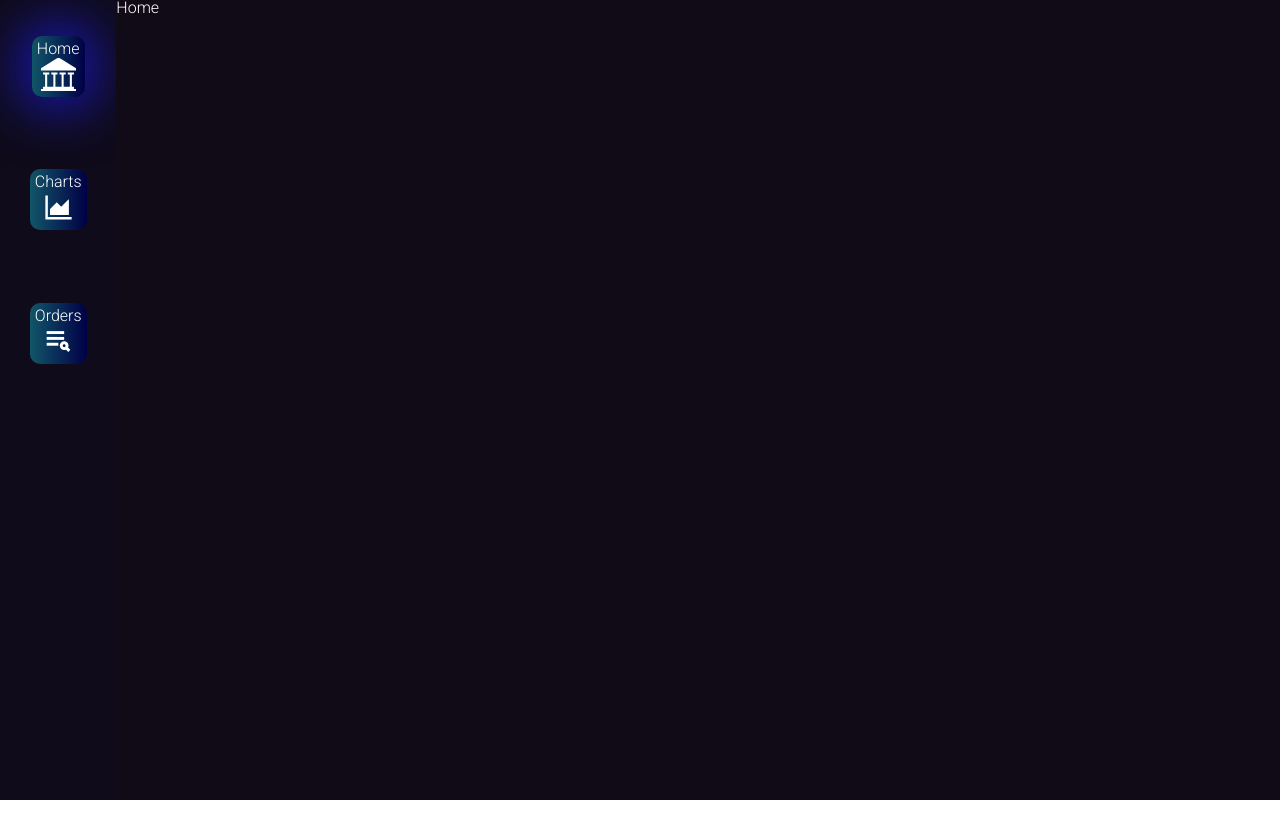
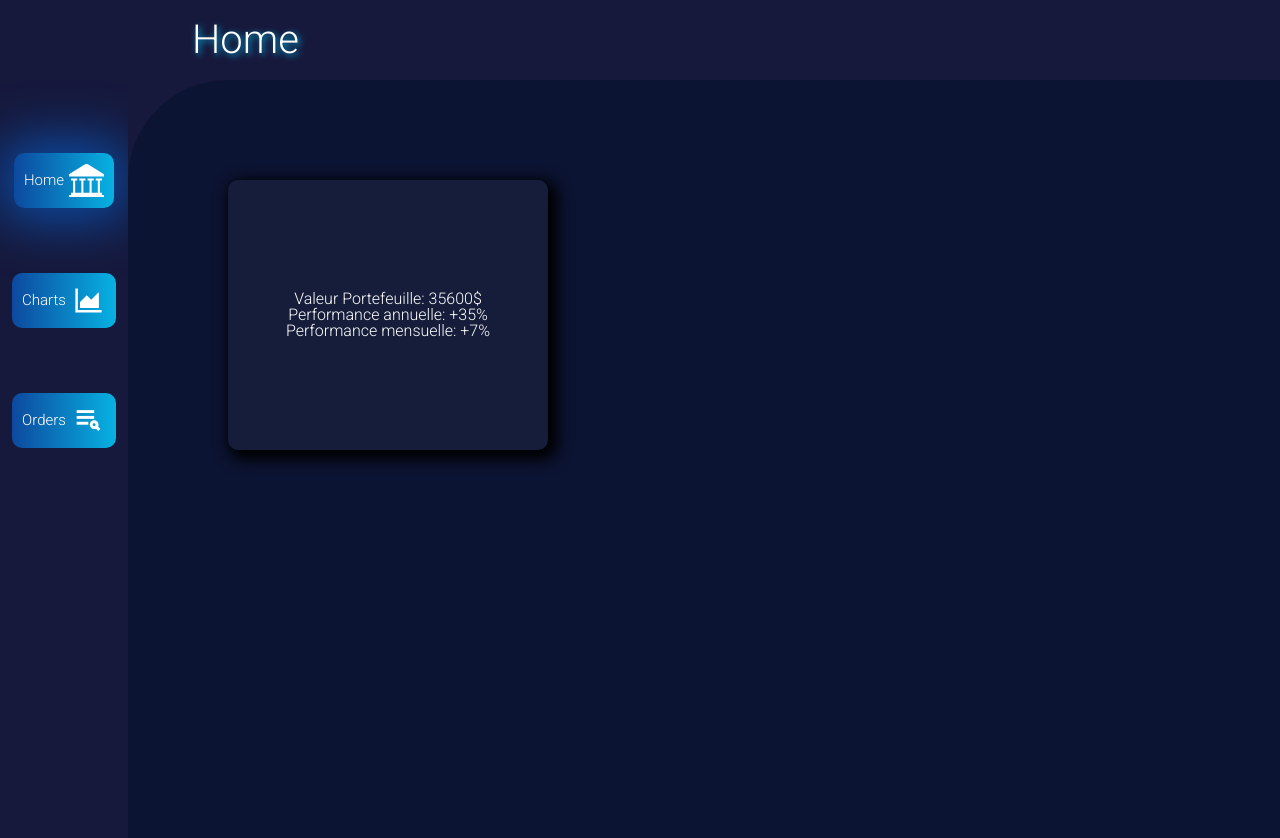
Before and after one commit to Matthieudegny/My-web3-dashboard, a React (Create React App) app: page / in a window 1280 px wide. Shown: the top 838 px of the page. Before the commit the page ends 800 px from the top, so only its background shows below. Built offline with nearby package versions, Linux system fonts and the light colour scheme.

Commit message:
header done

```diff
--- a/src/App.js
+++ b/src/App.js
@@ -5,6 +5,7 @@ import { BrowserRouter } from 'react-router-dom';
 import DashBoardContext from './Context/Context'
 
 //import components
+import Header from './components/Header/Header';
 import SideBar from './components/SideBar/SideBar'
 import MainComponent from './pages/MainComponent/MainComponent';
 
@@ -18,9 +19,12 @@ function App() {
       <BrowserRouter>
       <DashBoardContext>
 
-          <SideBar/>
+          <Header/>
 
-          <MainComponent/>
+          <div className='App-main-container'>
+            <SideBar/>
+            <MainComponent/>
+          </div>
 
       </DashBoardContext>
       </BrowserRouter>
--- a/src/App.scss
+++ b/src/App.scss
@@ -1,8 +1,13 @@
-
+@import './style/style.scss';
 .App{
     display: flex;
+    flex-direction: column;
     margin: 0;
     padding: 0;
-    background-color: #100B16;
+    background-color: $firstColor;
     font-family: 'Roboto', sans-serif;
+
+    &-main-container{
+        display: flex;
+    }
 }
--- a/src/Context/Context.jsx
+++ b/src/Context/Context.jsx
@@ -7,7 +7,7 @@ const DashBoardContextProvider = (props) => {
     const [width, setWidth] = useState(window.innerWidth);
     const [mobileVersion, setMobileVersion] = useState(false)
 
-    const breakpoint = 600;
+    const breakpoint = 800;
 
     //find the width of the window
     useEffect(()=> {
--- /dev/null
+++ b/src/components/Header/Header.jsx
@@ -0,0 +1,13 @@
+import React from 'react'
+
+import './Header.scss'
+
+function Header() {
+  return (
+    <div className='Header-container'>
+       <h2>Home</h2>
+    </div>
+  )
+}
+
+export default Header
--- /dev/null
+++ b/src/components/Header/Header.scss
@@ -0,0 +1,19 @@
+@import '../../style/style.scss';
+
+.Header-container{
+    height: 10vh;
+    width: 100%;
+    color: white;
+    background-color: $firstColor;
+    position: fixed;
+    display: flex;
+    align-items: center;
+    justify-content: flex-start;
+
+    h2{
+        margin-left: 15vw;
+        font-size: 2.5em;
+        text-shadow: 2px 2px 6px $positivColor;
+    }
+
+}
--- a/src/components/SideBar/SideBar.scss
+++ b/src/components/SideBar/SideBar.scss
@@ -1,13 +1,14 @@
 @import '../../style/style.scss';
 
 .SideBar_container{
-    height: 100vh;
-    background-color: rgba(12, 12, 39, 0.275);
+    height: 90vh;
+    margin-top: 10vh;
+    background-color: $firstColor;
     width: 10vw;
     color: white;
     overflow: hidden;
     font-family: 'Roboto', sans-serif;
-
+    position: fixed;
     display: flex;
     flex-direction: column;
 
@@ -24,31 +25,34 @@
 
     .SideBar_Links_Item{
         display: flex;
-        flex-direction: column;
         align-items: center;
         justify-content: center;
-        padding: 5px;
+        font-size: 15px;
+        padding: 10px;
         border-radius: 10px;
-        background: linear-gradient(to left, #000046, #11576afa); /* W3C, IE 10+/ Edge, Firefox 16+, Chrome 26+, Opera 12+, Safari 7+ */;
+        background: linear-gradient(to right, #0d499e, #06b5e6fa); /* W3C, IE 10+/ Edge, Firefox 16+, Chrome 26+, Opera 12+, Safari 7+ */;
     }
 
     a:hover{
         transition: all 0.3s ease;
-        box-shadow: #11566a 0px 0px 20px 0px;
+        box-shadow: $positivColor 0px 0px 20px 0px;
     }
 
     svg{
+        margin-left: 5px;
         height: 35px;
         width: 35px;
     }
 
+
     .activeLink{
-        box-shadow: 0px 0px 50px 14px rgba(26, 26, 211, 0.722);
+        box-shadow: 0px 0px 50px 14px $lightbuttoncolor;
     }
 
 }
 
 .SideBar_Links_Container{
+    margin-top: 5vh;
     height: 50%;
     display: flex;
     flex-direction: column;
--- /dev/null
+++ b/src/components/SimpleBubble/SimpleBubble.jsx
@@ -0,0 +1,15 @@
+import React from 'react'
+
+import './SimpleBubble.scss'
+
+function SimpleBubble() {
+  return (
+    <div className='container-simpleBubble'>
+        <h4>Valeur Portefeuille: 35600$</h4>
+        <h4>Performance annuelle: +35%</h4>
+        <h4>Performance mensuelle: +7%</h4>
+    </div>
+  )
+}
+
+export default SimpleBubble
--- /dev/null
+++ b/src/components/SimpleBubble/SimpleBubble.scss
@@ -0,0 +1,13 @@
+@import '../../style/style.scss';
+.container-simpleBubble{
+    display: flex;
+    flex-direction: column;
+    align-items: center;
+    justify-content: center;
+    height: 250px;
+    width: 300px;
+    border-radius: 10px;
+    padding: 10px;
+    background-color: $bublle;
+    box-shadow: $boxShadowBubble;
+}
--- a/src/pages/Home/Home.jsx
+++ b/src/pages/Home/Home.jsx
@@ -1,9 +1,13 @@
 import React from 'react'
+
 import './Home.scss'
+
+import SimpleBubble from '../../components/SimpleBubble/SimpleBubble'
 
 const Home = () => {
   return (
-    <div className='Home_container'>Home
+    <div className='Home_container'>
+    <SimpleBubble/>
     </div>
   )
 }
--- a/src/pages/Home/Home.scss
+++ b/src/pages/Home/Home.scss
@@ -1,4 +1,3 @@
 .Home_container{
     color: white;
-    z-index: 500;
 }
--- a/src/pages/MainComponent/MainComponent.scss
+++ b/src/pages/MainComponent/MainComponent.scss
@@ -1,9 +1,15 @@
+@import '../../style/style.scss';
+
 .MainComponent-container{
-    height: 100vh;
-    width: 100vw;
+    height: 90vh;
+    margin-top: 10vh;
+    width: 90vw;
+    margin-left: 10vw;
     // background: url("../../data/images/appBackground.jpg") no-repeat  ;
     // background-size: cover;
     // filter: blur(30px);
     color: white;
-    position: relative;
+    background-color: $secondColor;
+    border-radius: 100px 0px 0px 0px;
+    padding: 100px;
 }
--- a/src/style/style.scss
+++ b/src/style/style.scss
@@ -1,3 +1,18 @@
-$primaryColor: rgba(111, 76, 255, 0.5)
+//SideBAr background
+$firstColor: rgb(22, 25, 60);
+//main
+$secondColor:rgb(12, 20, 51);
 
-//chercher une font web3
+//color background bubble
+$bublle:rgb(22,29,58);
+$boxShadowBubble:5px 5px 15px 5px #000000;
+
+//color button blue-gradient
+//lighter used for positiv color
+//#06b5e6fa
+$positivColor: rgb(6, 181, 230);
+//#0d499e
+$lightbuttoncolor:rgb(13, 73, 158);
+
+//negativ color
+$negativColor:rgb(204, 0, 56)
```
